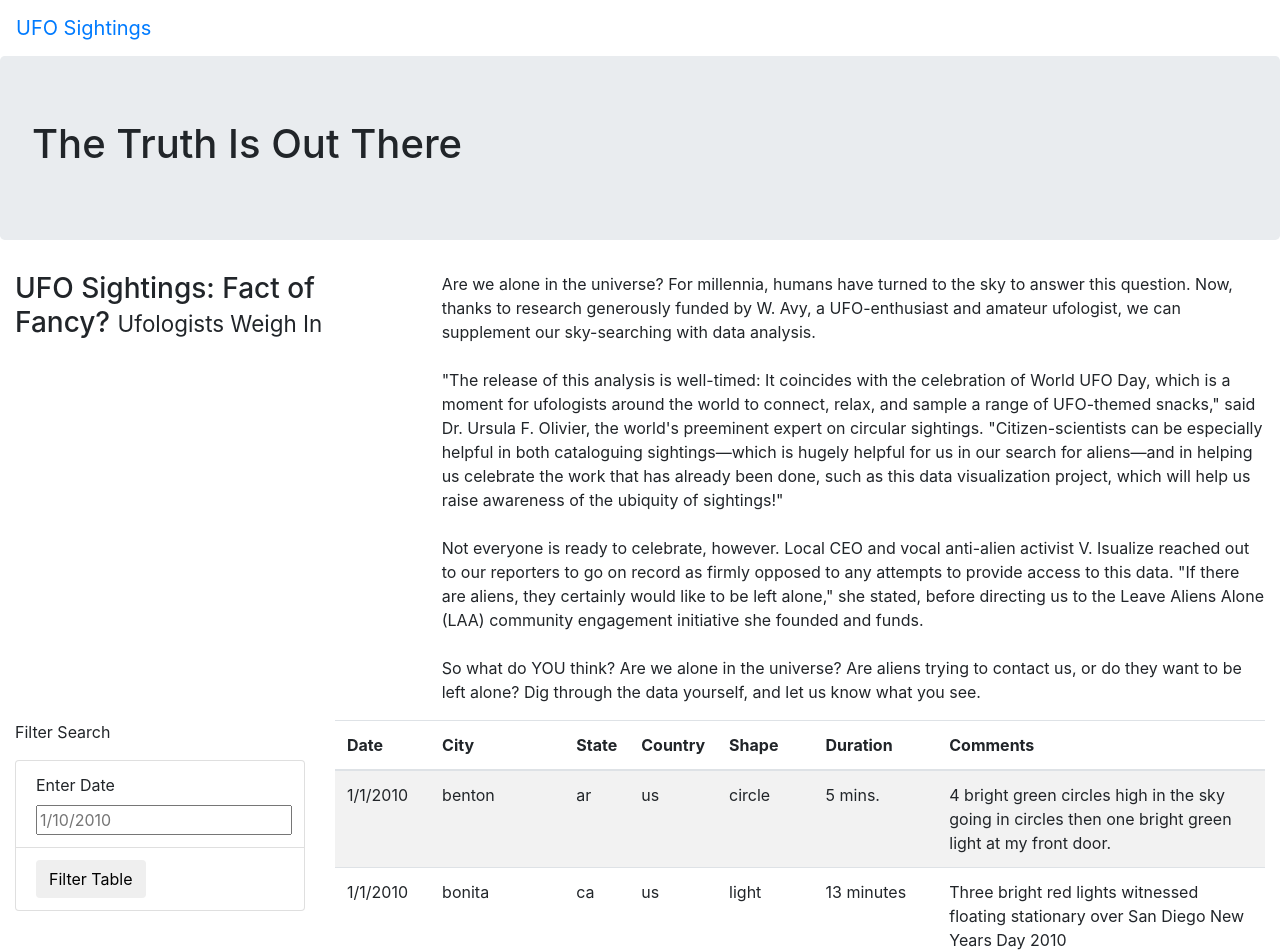
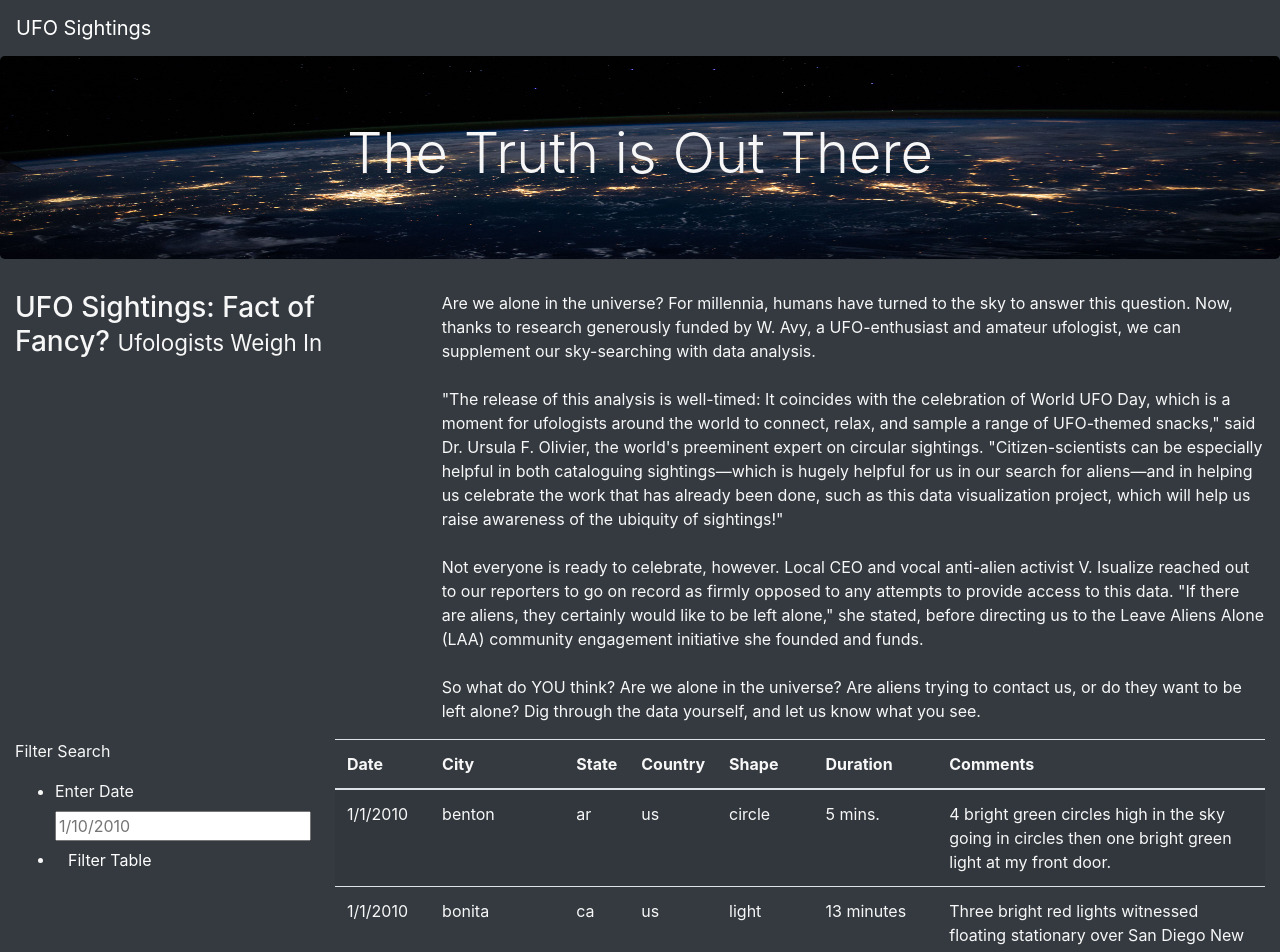
Before and after one commit to csparkma/UFOs, a plain HTML site: page index.html in a window 1280 px wide. Shown: the top 952 px of the page. Drawn offline with nearby package versions, Linux system fonts and the light colour scheme.

Commit message:
all module work complete

```diff
--- a/index.html
+++ b/index.html
@@ -13,15 +13,15 @@
   <link/>
   <link rel="stylesheet" href="static/css/style.css">
 </head>
-<body>
+<body class="bg-dark">
 	<div class="wrapper">
-    <nav class="navbar navbar-expand-lg">
+    <nav class="navbar navbar-dark bg-dark navbar-expand-lg">
         <a class="navbar-brand" href="index.html">UFO Sightings</a>
     </nav>
 	</div>
 
   <div class="jumbotron">
-    <h1>The Truth Is Out There</h1>
+    <h1 class="display-4">The Truth is Out There</h1>
   </div>
 
   <div class="container-fluid">
@@ -42,15 +42,17 @@
   <div class="container-fluid">
     <div class="row">
       <div class="col-md-3">
-        <form>
+        <form class="bg-dark">
           <p>Filter Search</p>
-          <ul class="list-group">
-            <li class="list-group-item">
+          <ul class="bg-dark">
+            <li class="bg-dark">
               <label for="date">Enter Date</label>
               <input type="text" placeholder="1/10/2010" id="datetime" />
             </li>
-            <li class="list-group-item">
-              <button id="filter-btn" type="button" class="btn btn-default">Filter Table</button>
+            <li class="bg-dark">
+              <button id="filter-btn" type="button" class="btn btn-dark">
+                Filter Table
+              </button>
             </li>
           </ul>
         </form>
--- a/static/css/style.css
+++ b/static/css/style.css
@@ -0,0 +1,9 @@
+body {
+  color: #f7f7f7;
+}
+
+.jumbotron {
+  background-image: url("../images/nasa.jpg");
+  background-size: 100% 100%;
+  text-align: center;
+}
```
Also changed, not shown: static/images/nasa.jpg (added), 1 other file.
